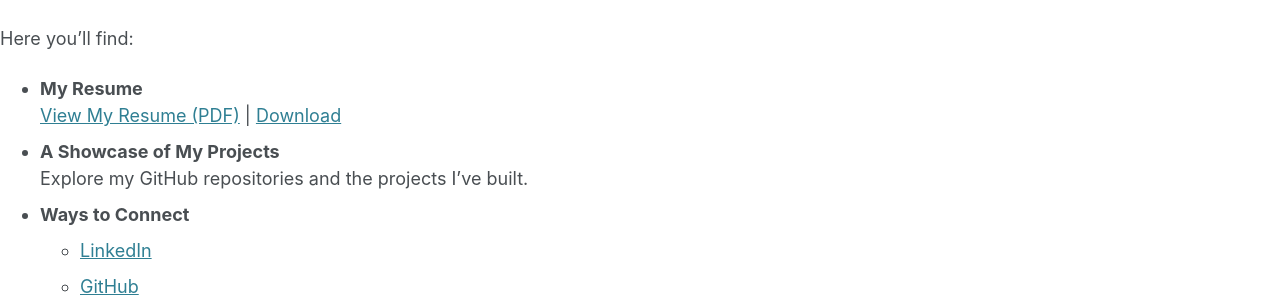
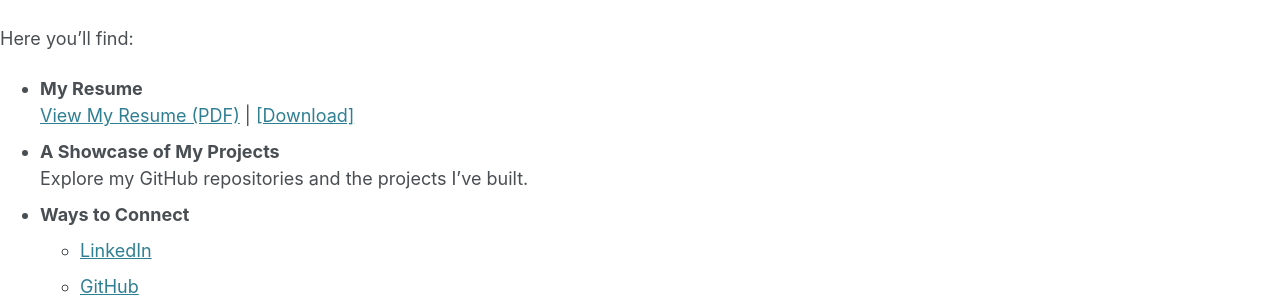
Before and after one commit to uynvu078/uynvu078.github.io, a Jekyll site: the page built from index.md, in a window 1280 px wide. Shown: the part 198-495 px from the top of the page. Built offline with Jekyll 4.4.1, drawn with Linux system fonts in a browser that asks for light colours.

```diff
--- a/index.md
+++ b/index.md
@@ -11,7 +11,7 @@ I’m a **Software Developer** with a passion for creating efficient, scalable,
 Here you’ll find:
 
 - **My Resume**
-  [View My Resume (PDF)](files/resume.pdf) | [Download](files/resume.pdf)
+  [View My Resume (PDF)](files/resume.pdf) | [[Download]](files/resume.pdf)
 - **A Showcase of My Projects**
   Explore my GitHub repositories and the projects I’ve built.
 - **Ways to Connect**
```
